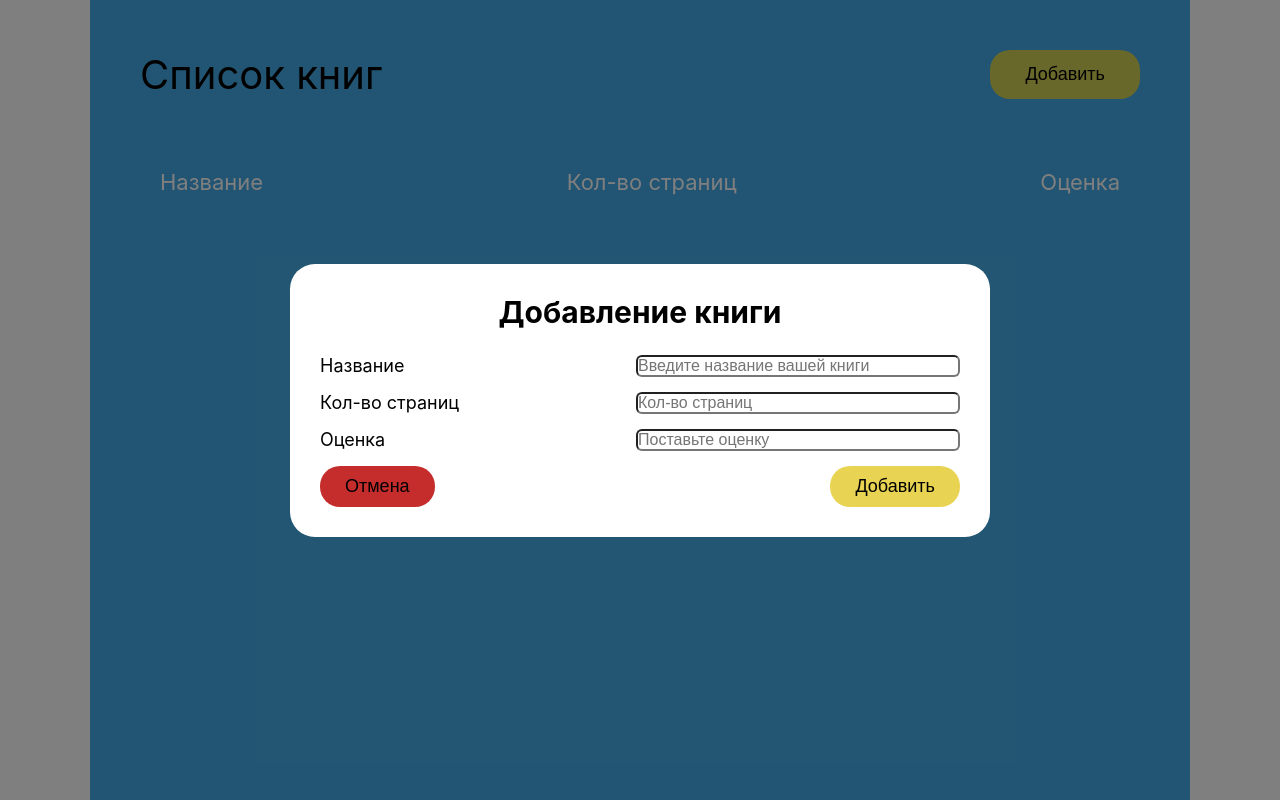
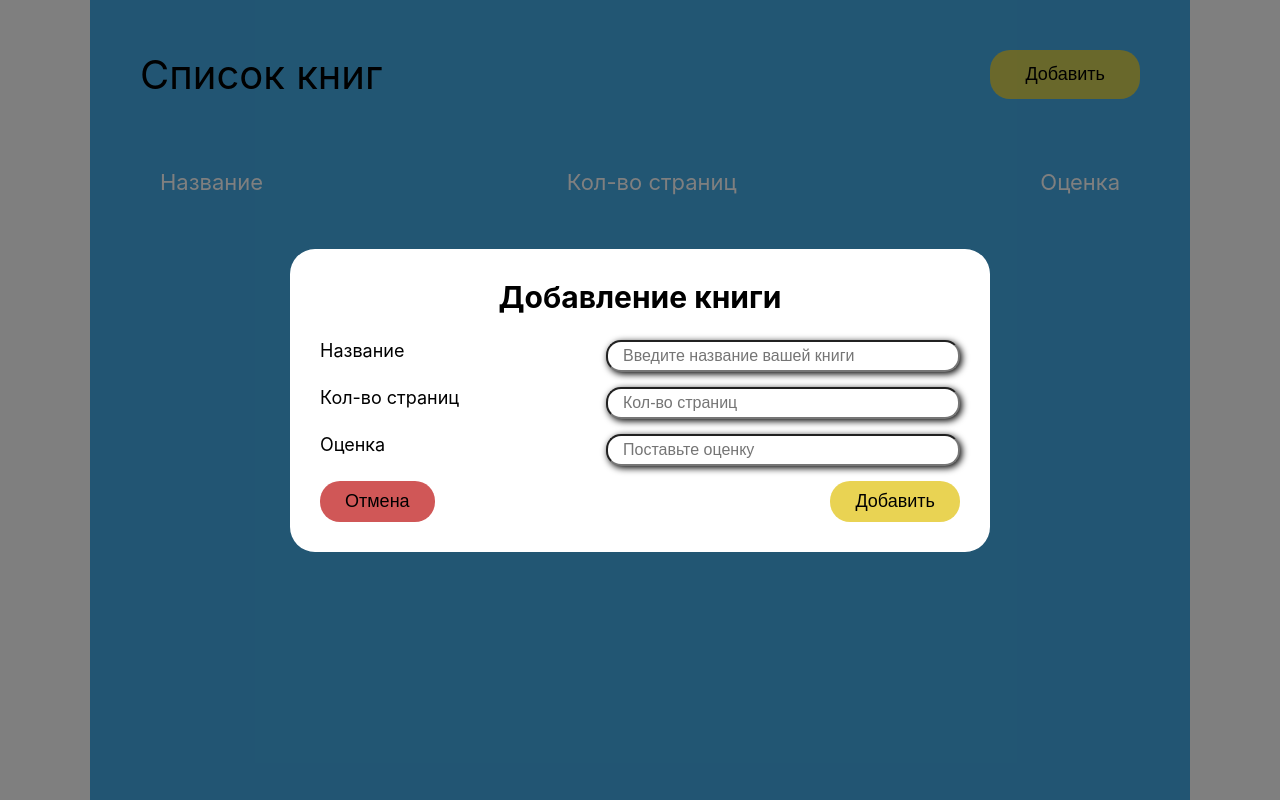
Before and after one commit to rusprowebit/react-app-books, a React (Create React App) app: page / in a window 1280 px wide. Both pictures are taken after a click on the button "Добавить". Built offline with nearby package versions, Linux system fonts and the light colour scheme.

Commit message:
add validation inputs

```diff
--- a/src/components/book/Book.jsx
+++ b/src/components/book/Book.jsx
@@ -2,6 +2,7 @@ import React from 'react';
 import './book.css'
 import { useDispatch } from 'react-redux';
 import { removeBookAction } from '../../redux/reducers/bookReducer';
+import editSvg from '../../assets/icons/edit.svg';
 
 export const Book = ({ b }) => {
 	const dispatch = useDispatch();
@@ -11,6 +12,7 @@ export const Book = ({ b }) => {
 			<div className='list__book-wrapper'><div className='list__book-count'>{b.count}</div></div>
 			<div className='list__book-wrapper'><div className='list__book-rating'>{b.rating}</div></div>
 			<button onClick={() => dispatch(removeBookAction(b.id))} className='list__book-close'>&times;</button>
+			<img className='list__book-edit' src={editSvg} alt='edit'></img>
 		</div>
 	)
 }
--- a/src/components/book/book.css
+++ b/src/components/book/book.css
@@ -6,6 +6,12 @@
 	padding: 20px;
 	border-radius: 25px;
 	margin-bottom: 10px;
+}
+.list__book:hover .list__book-close {
+	opacity: 1;
+}
+.list__book:hover .list__book-edit {
+	opacity: 1;
 }
 .list__book-name {
 	text-align: left;
@@ -19,15 +25,28 @@
 }
 .list__book-close {
 	position: absolute;
-	top: 10px;
-	right: -30px;
-	font-size: 45px;
+	top: 50%;
+	right: -45px;
+	transform: translateY(-50%);
+	font-size: 40px;
 	background-color: transparent;
-	color: rgba(248, 219, 52, 0.7);
+	color: rgba(248, 219, 52, 1);
+	opacity: 0;
+	transition: 0.2s linear;
+
 }
-.list__book-close:hover {
-	color: rgba(248, 219, 52, 1);
+.list__book-edit {
+	position: absolute;
+	top: 50%;
+	right: -18px;
+	opacity: 0;
+	transform: translateY(-50%);
+	width: 14px;
+	height: 14px;
+	transition: 0.2s linear;
+	cursor: pointer;
 }
+
 .list__book-wrapper {
 	width: 30%;
 }
--- a/src/components/modal/Modal.jsx
+++ b/src/components/modal/Modal.jsx
@@ -10,48 +10,75 @@ export const Modal = () => {
 	const [countInput, setCountInput] = useState('');
 	const [ratingInput, setRatingInput] = useState('');
 
+	const [titleError, setTitleError] = useState(false);
+	const [countError, setCountError] = useState(false);
+	const [ratingError, setRatingError] = useState(false);
+
 	function clearInputs() {
 		setTitleInput('');
 		setCountInput('');
 		setRatingInput('');
 	}
 
+
+
 	const addBook = (e) => {
 		e.preventDefault();
-		if(titleInput.length < 1) {
-			alert('Заполните название книги');
+		if(titleInput.trim().length < 1) {
+			setTitleError(true);
 			return
-		} else if(countInput.length < 1) {
-			alert('Заполните кол-во страниц');
+		} else if(countInput.trim().length < 1) {
+			setCountError(true);
 			return
-		} else if(ratingInput.length < 1) {
-			alert('Поставьте оценку');
+		} else if(ratingInput.trim().length < 1) {
+			setRatingError(true);
 			return
 		}
 		dispatch(addBookAction(titleInput.toUpperCase(), countInput, ratingInput));
 		dispatch(hideModalAction());
 		clearInputs();
 	}
+
 	return (
 		<div className='modal' onClick={ () => dispatch(hideModalAction()) }>
 			<form className='modal__content' onClick={ e => e.stopPropagation() }>
 				<h1>Добавление книги</h1>
 				<div className='modal__title'>
 					<span>Название</span>
-					<input value={titleInput} onChange={ e => setTitleInput(e.target.value) } type="text" placeholder='Введите название вашей книги'/>
+					<input
+						className={titleError ? 'input-error' : null}
+						name='title'
+						value={titleInput}
+						onChange={ e => setTitleInput(e.target.value) }
+						type="text"
+						placeholder='Введите название вашей книги'
+					/>
 				</div>
 				<div className='modal__count'>
 					<span>Кол-во страниц</span>
-					<input value={countInput} onChange={ e => setCountInput(e.target.value) } type="text" placeholder='Кол-во страниц'/>
+					<input
+						className={countError ? 'input-error' : null}
+						name='count'
+						value={countInput}
+						onChange={ e => setCountInput(e.target.value) }
+						type="text"
+						placeholder='Кол-во страниц'
+					/>
 				</div>
 				<div className='modal__rating'>
 					<span>Оценка</span>
-					<input value={ratingInput} onChange={ e => setRatingInput(e.target.value) } type="text" placeholder='Поставьте оценку'/>
+					<input
+						className={ratingError ? 'input-error' : null}
+						name='rating'
+						value={ratingInput}
+						onChange={ e => setRatingInput(e.target.value) }
+						type="text"
+						placeholder='Поставьте оценку'
+					/>
 				</div>
 				<div className='modal__button'>
 					<button className='modal__button--cancel' onClick={ () => dispatch(hideModalAction()) }>Отмена</button>
-					<button type='submit' className='modal__button--add' onClick={(e) => addBook(e)} >Добавить
-					</button>
+					<button type='submit' className='modal__button--add' onClick={(e) => addBook(e)} >Добавить</button>
 				</div>
 			</form>
 		</div>
--- a/src/components/modal/modal.css
+++ b/src/components/modal/modal.css
@@ -41,17 +41,22 @@
 }
 .modal__button--cancel {
 	padding: 10px 25px;
-	background-color: rgb(197, 45, 45);
+	background-color: rgba(197, 45, 45, 0.8);
 	border-radius: 20px;
+	transition: 0.2s linear;
 }
 .modal__button--cancel:hover {
-	background-color: rgb(172, 23, 23);
+	background-color: rgba(197, 45, 45, 1);
 }
 .modal__button--add {
 	padding: 10px 25px;
 	background-color: rgba(228, 200, 40, 0.8);
 	border-radius: 20px;
+	transition: 0.3s linear;
 }
 .modal__button--add:hover {
 	background-color: rgba(248, 219, 52, 1);
 }
+.input-error {
+border: 2px solid red;
+}
--- a/src/index.css
+++ b/src/index.css
@@ -9,9 +9,15 @@
 	cursor: pointer;
 }
 * input {
+	padding: 5px 15px;
+	outline: none;
+	border-radius: 15px;
 	font-size: 16px;
 	width: 50%;
-	border-radius: 6px;
+	box-shadow: 2px 2px 7px #000;
+}
+* input:hover {
+	box-shadow: 2px 2px 12px #000;
 }
 
 body {
@@ -57,6 +63,7 @@ code {
 	padding: 10px 35px;
 	border-radius: 20px;
 	background-color: rgba(248, 219, 52, 0.8);
+	transition: 0.2s linear;
 }
 .header__button:hover {
 	background-color: rgba(248, 219, 52, 1);
```
Also changed, not shown: src/assets/icons/edit.svg (added).
